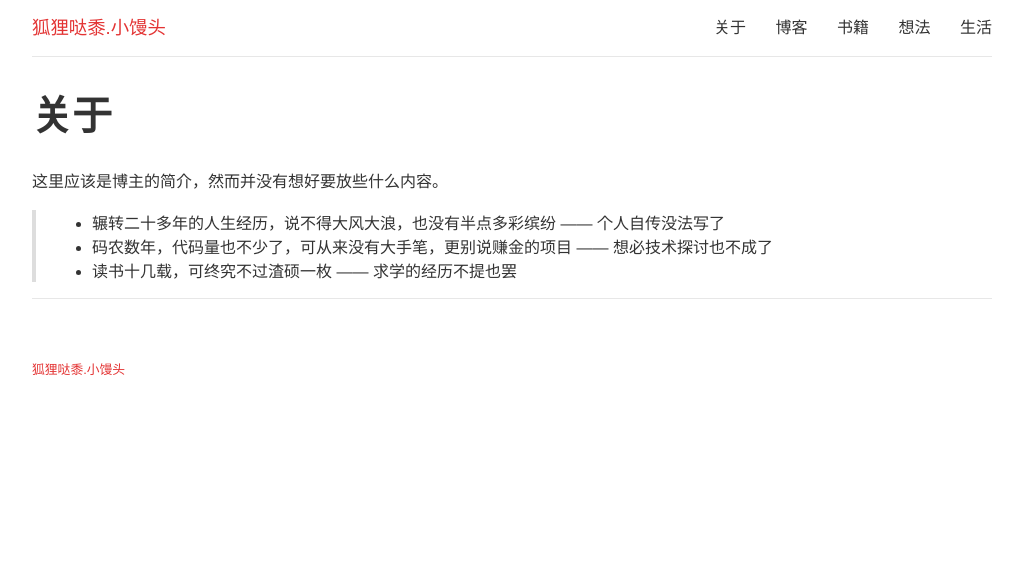
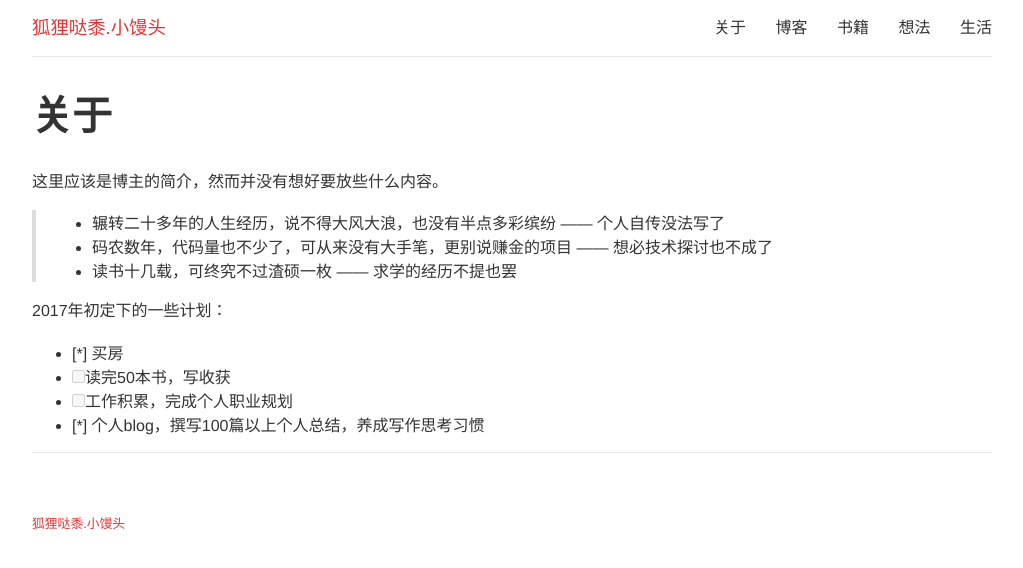
Before and after one commit to tjian123/tjian123.github.io, a Jekyll site: the page built from _pages/about.md, in a window 1280 px wide. Shown: the top 568 px of the page, without its empty margins (128-1151 px from the left). Built offline with Jekyll 4.4.1, drawn with Linux system fonts in a browser that asks for light colours.

Commit message:
Update about.md

```diff
--- a/_pages/about.md
+++ b/_pages/about.md
@@ -9,3 +9,10 @@ permalink: /about/
 > * 辗转二十多年的人生经历，说不得大风大浪，也没有半点多彩缤纷 —— 个人自传没法写了
 > * 码农数年，代码量也不少了，可从来没有大手笔，更别说赚金的项目 —— 想必技术探讨也不成了
 > * 读书十几载，可终究不过渣硕一枚 —— 求学的经历不提也罢
+
+2017年初定下的一些计划：
+
+- [*] 买房
+- [ ] 读完50本书，写收获
+- [ ] 工作积累，完成个人职业规划
+- [*] 个人blog，撰写100篇以上个人总结，养成写作思考习惯
```
